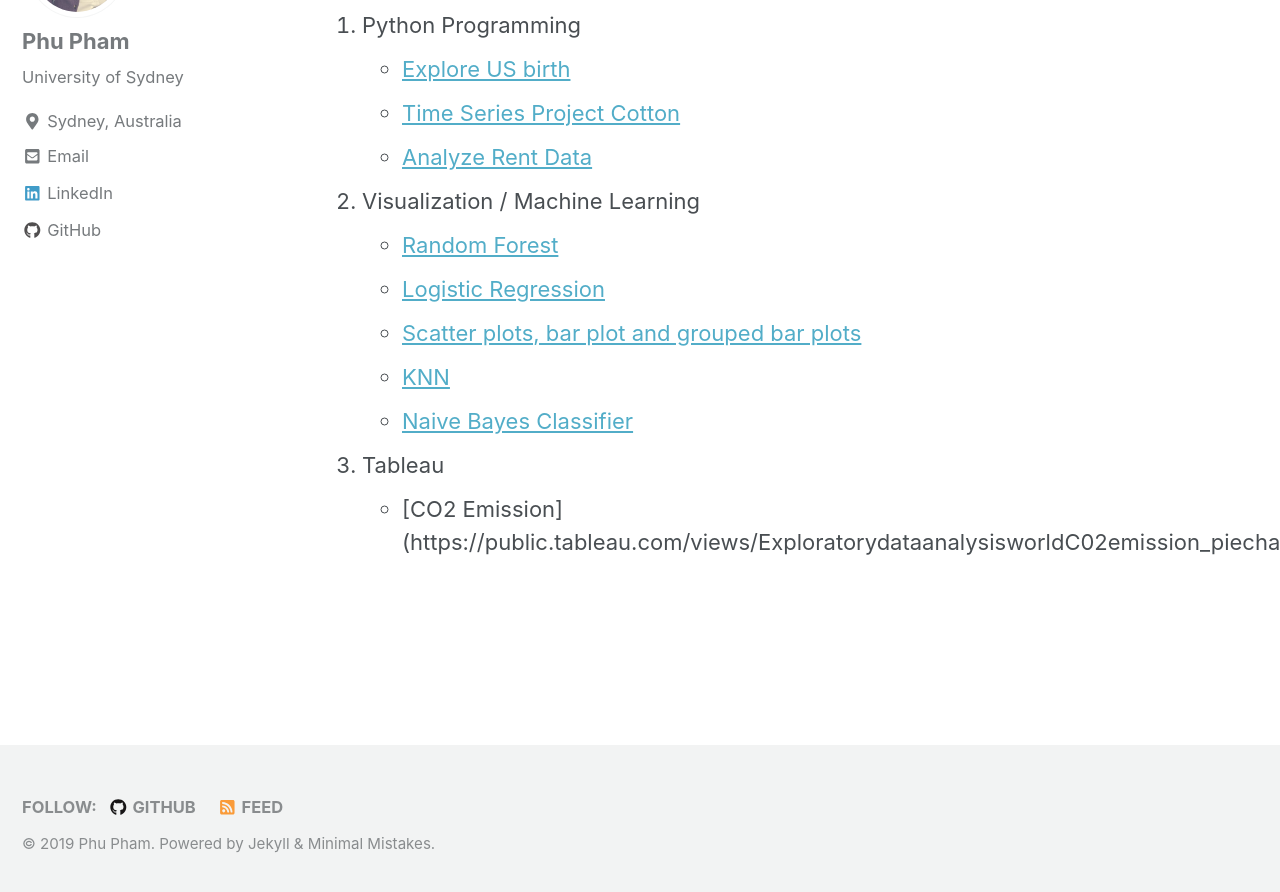
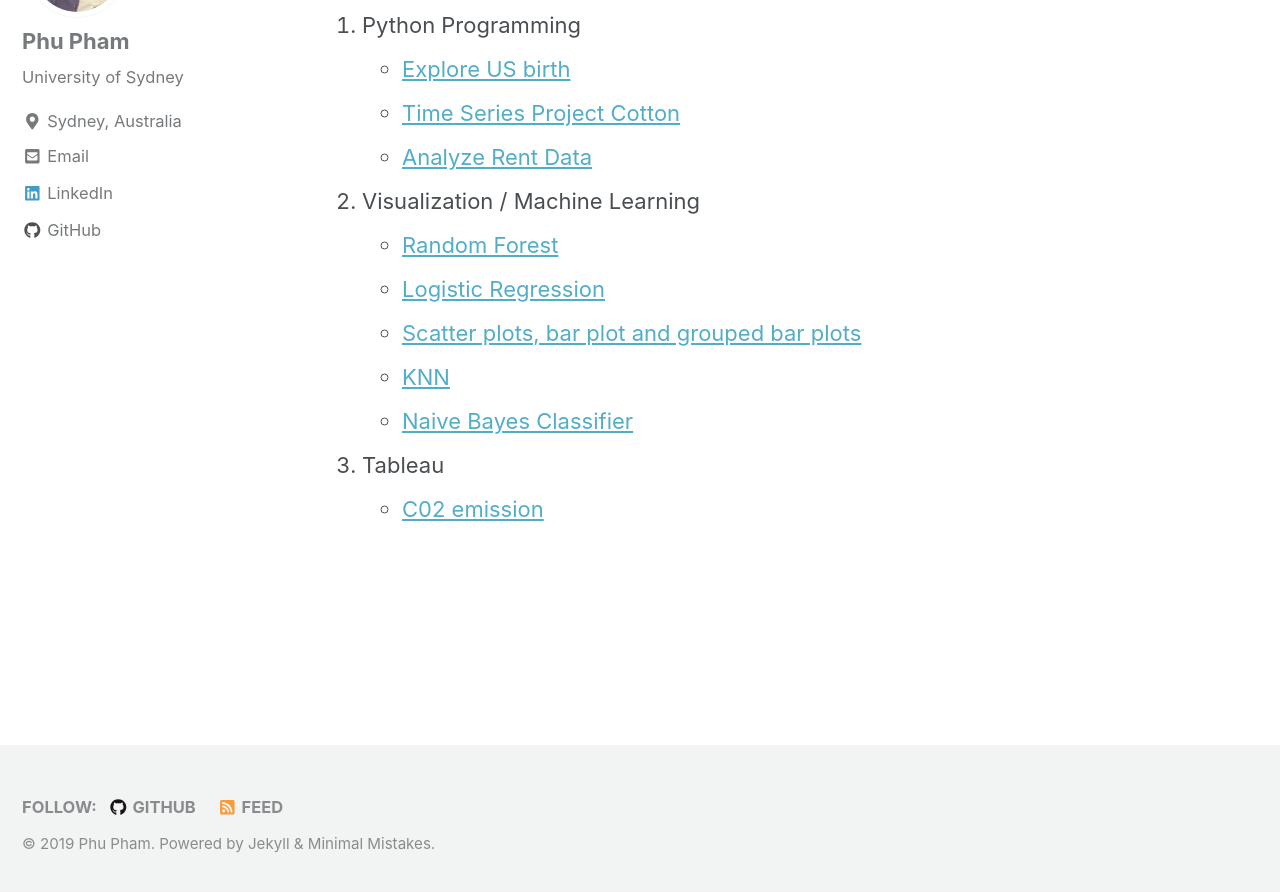
Before and after one commit to pphamnham/pphamnham.github.io, a Jekyll site: the page built from _pages/datascience.md, in a window 1280 px wide and 900 px high, scrolled down 564 px. Shown: the top 892 px of the window. Built offline with Jekyll 4.4.1, drawn with Linux system fonts in a browser that asks for light colours; nearby versions of some CDN libraries.

Commit message:
Update datascience.md

```diff
--- a/_pages/datascience.md
+++ b/_pages/datascience.md
@@ -19,4 +19,4 @@ Welcome to my data science projects
 * [KNN](/viz02/)
 * [Naive Bayes Classifier](https://github.com/pphamnham/Phu-MachineLearning/blob/master/NaivesBayes_final.ipynb)
 3. Tableau
-* [CO2 Emission] (https://public.tableau.com/views/ExploratorydataanalysisworldC02emission_piechart/Dashboard1?:display_count=y&:origin=viz_share_link)
+* [C02 emission](https://public.tableau.com/views/ExploratorydataanalysisworldC02emission_piechart/Dashboard1?:display_count=y&:origin=viz_share_link)
```
